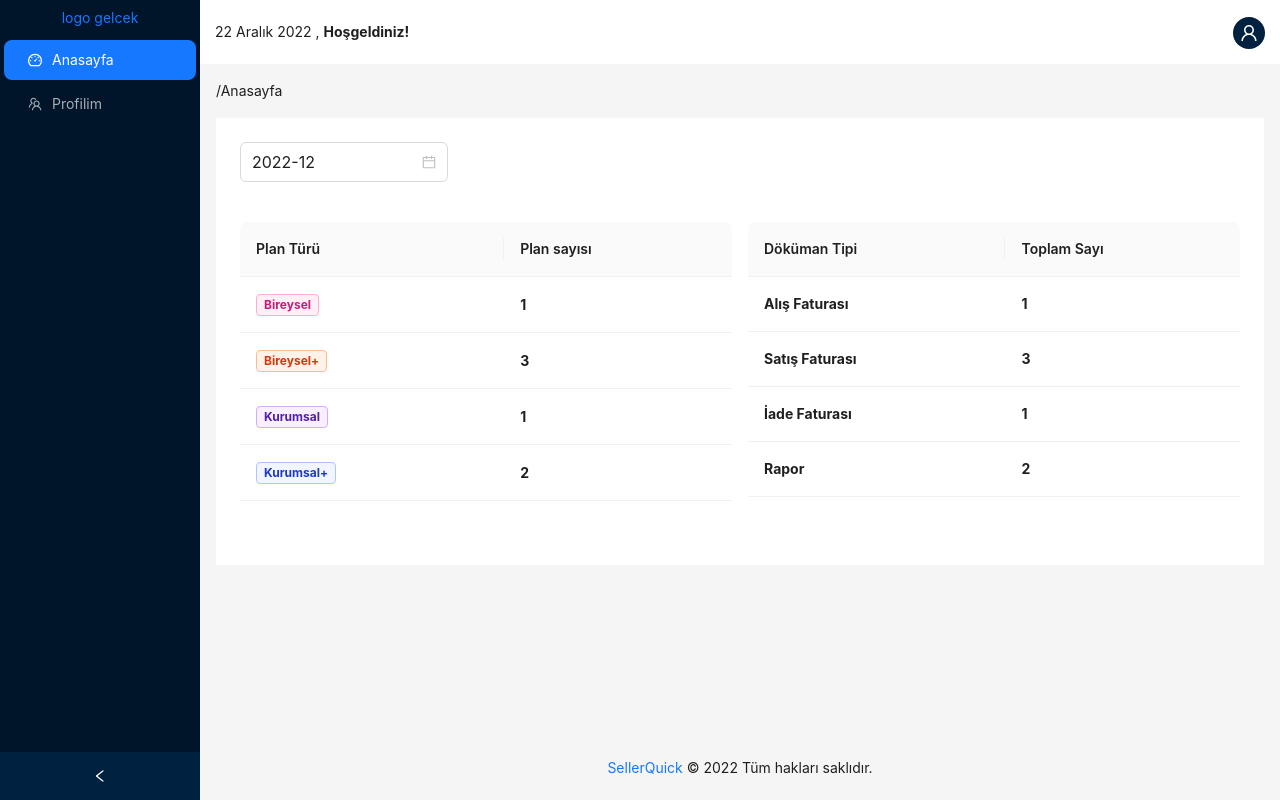
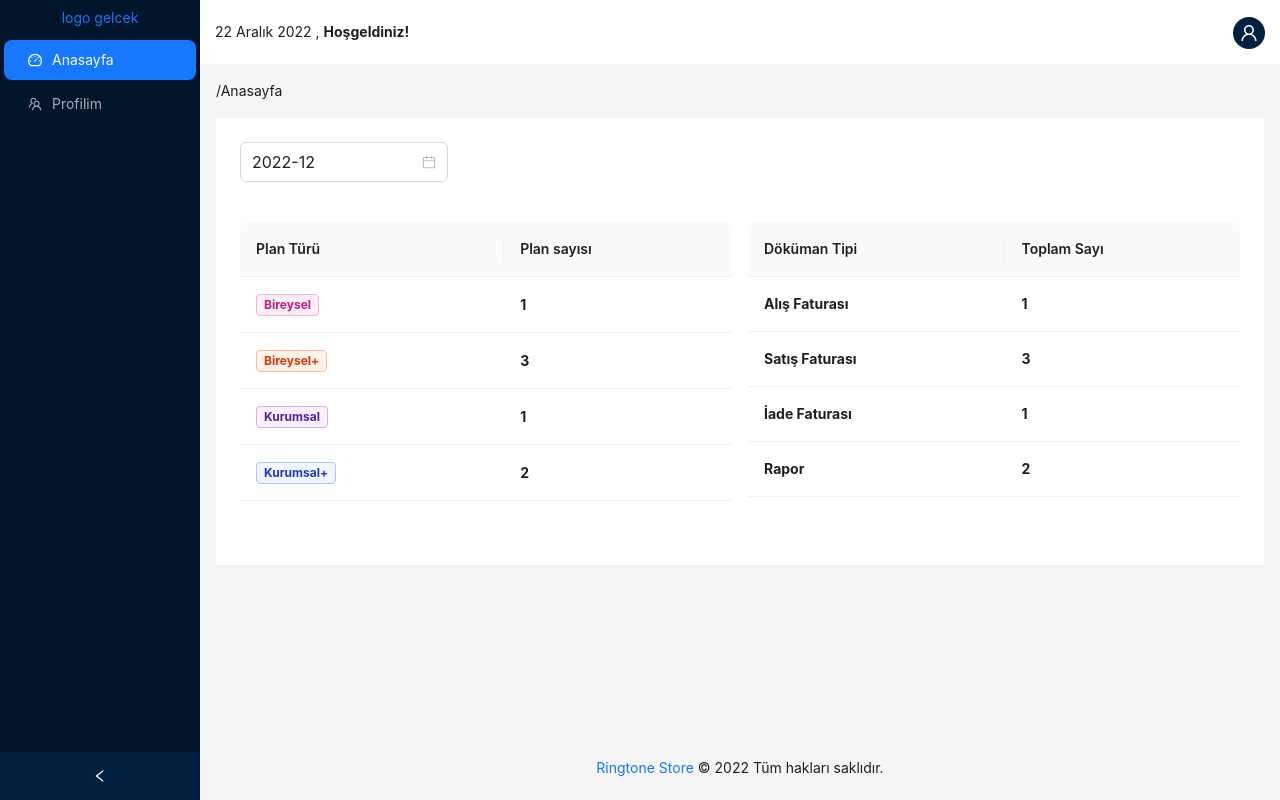
Before and after one commit to mehmethalis/ringtone-ui, a React (Create React App) app: page / in a window 1280 px wide. Built offline with nearby package versions, Linux system fonts and the light colour scheme.

Commit message:
update footer

```diff
--- a/src/components/layout/DefaultFooter.js
+++ b/src/components/layout/DefaultFooter.js
@@ -8,8 +8,8 @@ export default function DefaultFooter() {
         textAlign: "center",
       }}
     >
-      <a href="https://sellerquick.com" target={"_blank"} rel="noreferrer">
-        SellerQuick{" "}
+      <a href="/" target={"_blank"} rel="noreferrer">
+        Ringtone Store{" "}
       </a>
       &#169;
       {" " + new Date().getFullYear()} Tüm hakları saklıdır.
```
